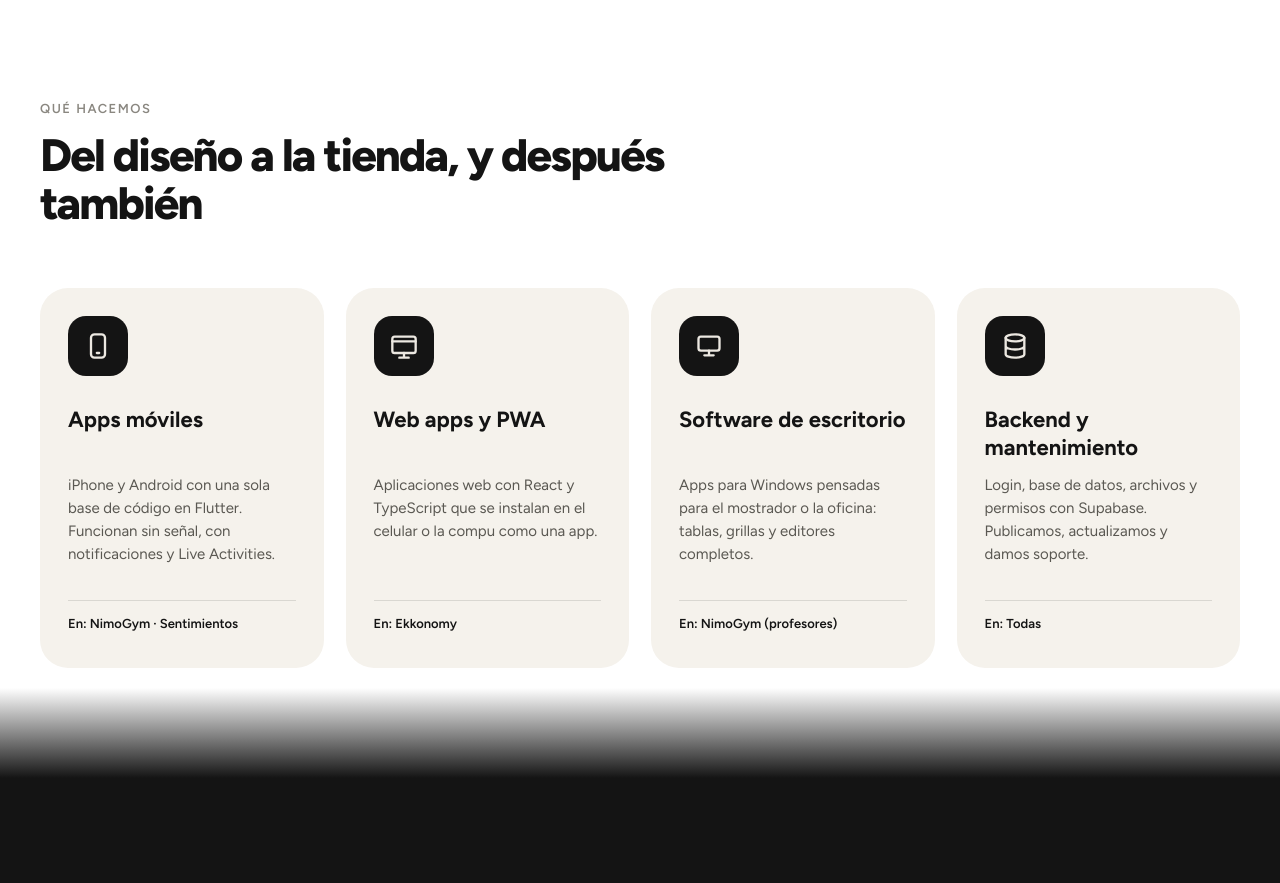
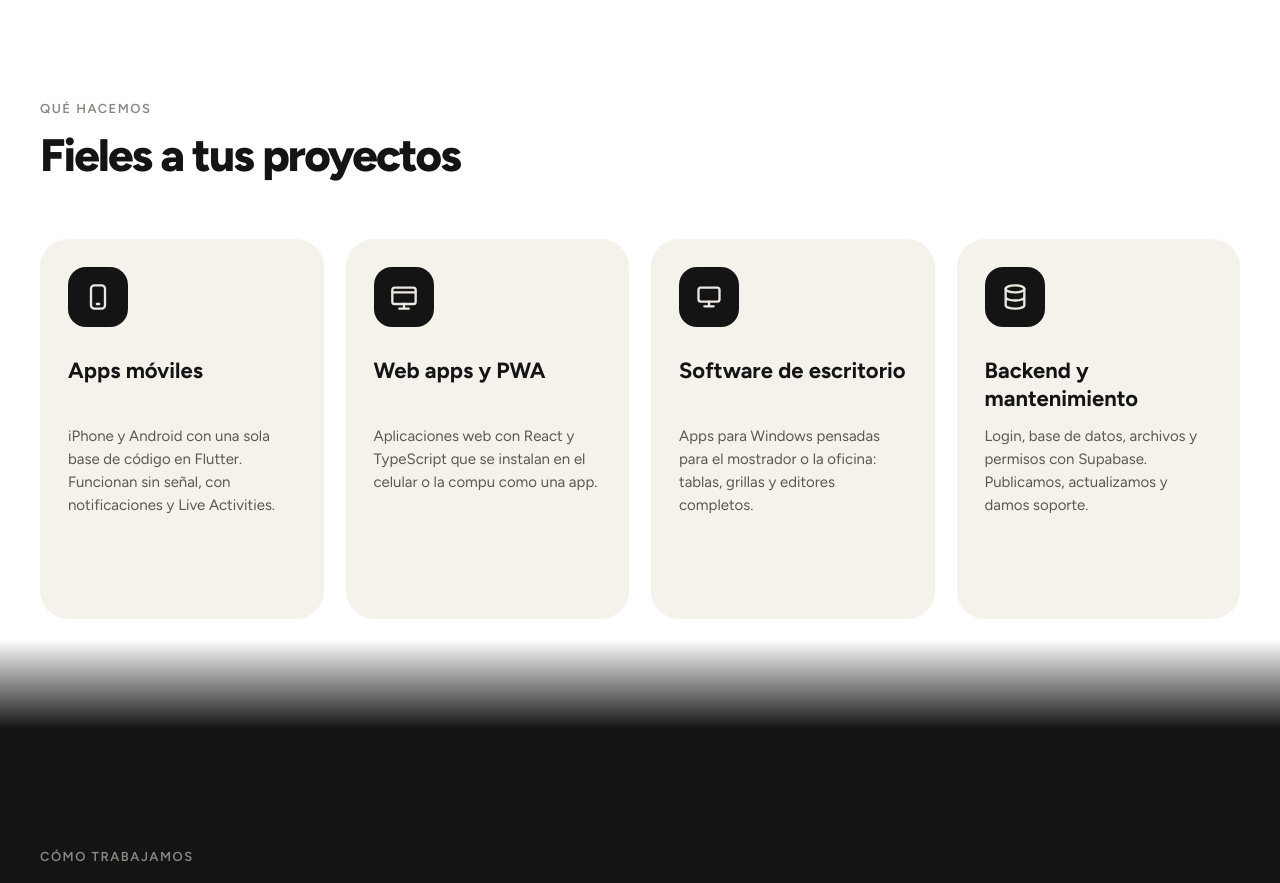
Before and after one commit to nimotix/web, a React (Vite) app: page / in a window 1280 px wide. Shown: the part 4000-4883 px from the top of the page. Built offline with nearby package versions, Linux system fonts and the light colour scheme; no server answers; a web font is replaced by a local one.

Commit message:
Cambio en que hacemos

```diff
--- a/src/components/Sections.tsx
+++ b/src/components/Sections.tsx
@@ -4,7 +4,6 @@ const SERVICES = [
   {
     title: 'Apps móviles',
     text: 'iPhone y Android con una sola base de código en Flutter. Funcionan sin señal, con notificaciones y Live Activities.',
-    where: 'En: NimoGym · Sentimientos',
     icon: (
       <>
         <path d="M33.5 18.3335H26.5C24.567 18.3335 23 19.9005 23 21.8335V38.1668C23 40.0998 24.567 41.6668 26.5 41.6668H33.5C35.433 41.6668 37 40.0998 37 38.1668V21.8335C37 19.9005 35.433 18.3335 33.5 18.3335Z" />
@@ -15,7 +14,6 @@ const SERVICES = [
   {
     title: 'Web apps y PWA',
     text: 'Aplicaciones web con React y TypeScript que se instalan en el celular o la compu como una app.',
-    where: 'En: Ekkonomy',
     icon: (
       <>
         <path d="M39.3333 20.6665H20.6666C19.378 20.6665 18.3333 21.7112 18.3333 22.9998V34.6665C18.3333 35.9552 19.378 36.9998 20.6666 36.9998H39.3333C40.622 36.9998 41.6666 35.9552 41.6666 34.6665V22.9998C41.6666 21.7112 40.622 20.6665 39.3333 20.6665Z" />
@@ -26,7 +24,6 @@ const SERVICES = [
   {
     title: 'Software de escritorio',
     text: 'Apps para Windows pensadas para el mostrador o la oficina: tablas, grillas y editores completos.',
-    where: 'En: NimoGym (profesores)',
     icon: (
       <>
         <path d="M38.1667 20.6665H21.8333C20.5447 20.6665 19.5 21.7112 19.5 22.9998V32.3332C19.5 33.6218 20.5447 34.6665 21.8333 34.6665H38.1667C39.4553 34.6665 40.5 33.6218 40.5 32.3332V22.9998C40.5 21.7112 39.4553 20.6665 38.1667 20.6665Z" />
@@ -37,7 +34,6 @@ const SERVICES = [
   {
     title: 'Backend y mantenimiento',
     text: 'Login, base de datos, archivos y permisos con Supabase. Publicamos, actualizamos y damos soporte.',
-    where: 'En: Todas',
     icon: (
       <>
         <path d="M30 25.3335C35.1546 25.3335 39.3333 23.7665 39.3333 21.8335C39.3333 19.9005 35.1546 18.3335 30 18.3335C24.8453 18.3335 20.6666 19.9005 20.6666 21.8335C20.6666 23.7665 24.8453 25.3335 30 25.3335Z" />
@@ -53,7 +49,7 @@ export function Services() {
       <div className="container">
         <p className="kicker" data-reveal>Qué hacemos</p>
         <h2 id="services-title" className="section-title" data-reveal>
-          Del diseño a la tienda, y después también
+          Fieles a tus proyectos
         </h2>
         <ul className="services__grid">
           {SERVICES.map((s, i) => (
@@ -66,7 +62,6 @@ export function Services() {
               </svg>
               <h3 className="service__title">{s.title}</h3>
               <p className="service__text">{s.text}</p>
-              <p className="service__where">{s.where}</p>
             </li>
           ))}
         </ul>
```
